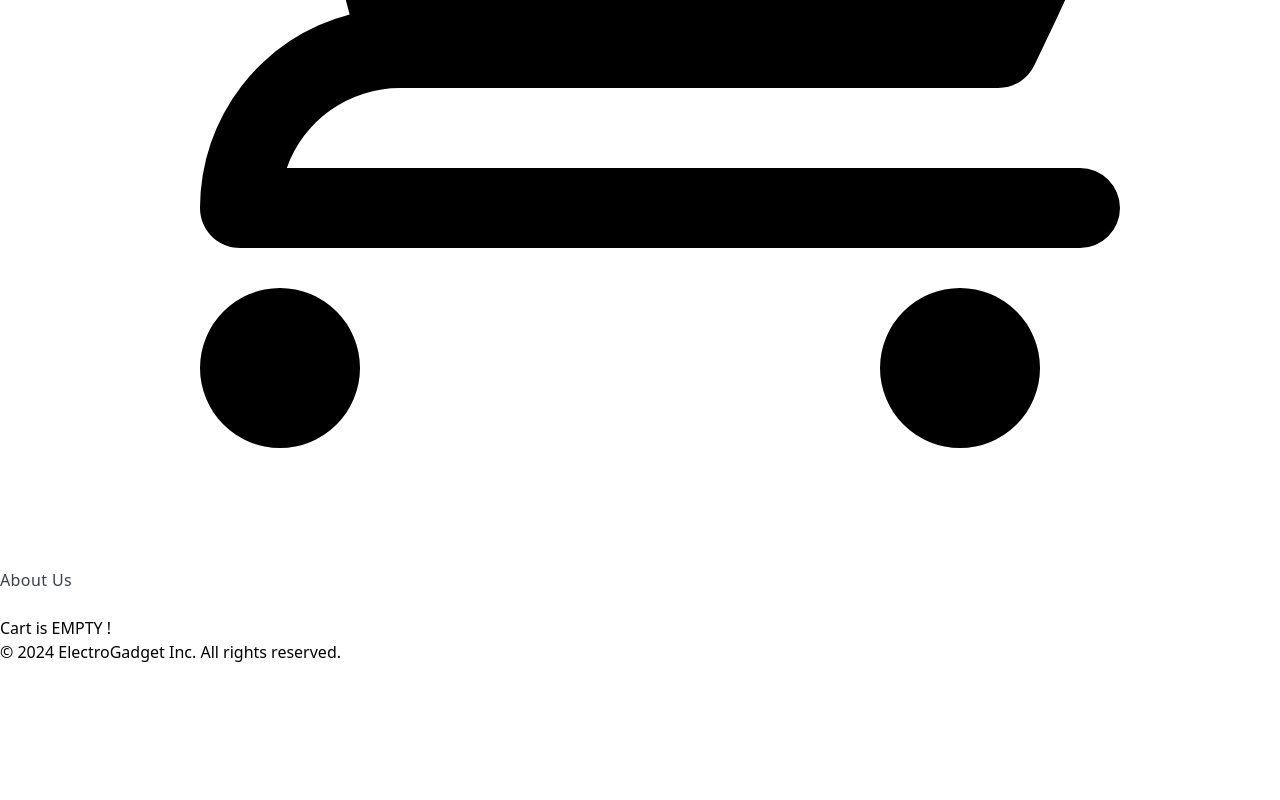
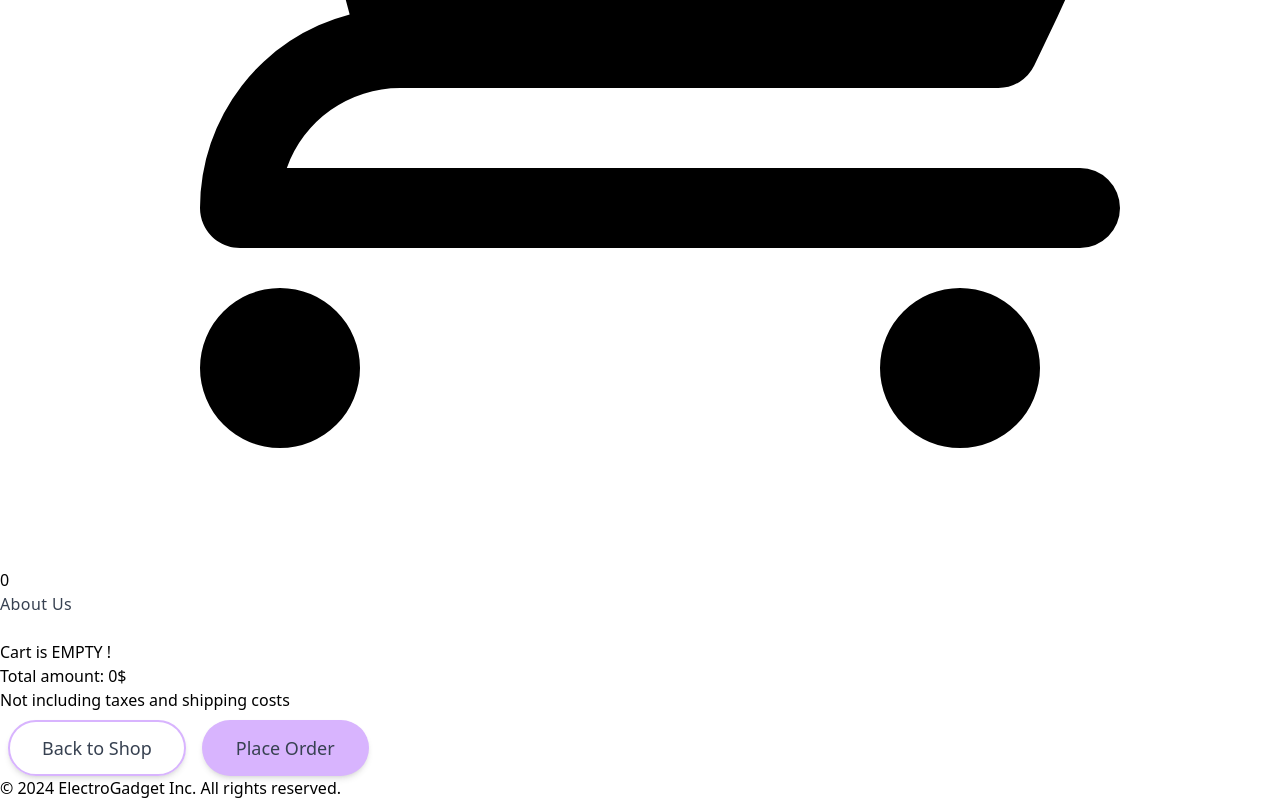
Before and after one commit to Miftahulislam2001/Elactro_products_gadget, a React (Vite) app: page /cart in a window 1280 px wide. Shown: the part 2064-2864 px from the top of the page. Before the commit the page ends 2728 px from the top, so only its background shows below. Built offline with nearby package versions, Linux system fonts and the light colour scheme.

Commit message:
Context Api Added

```diff
--- a/src/App.jsx
+++ b/src/App.jsx
@@ -1,16 +1,25 @@
-import React from "react";
+import React, { createContext, useState } from "react";
 import Header from "./components/Header";
-import { Outlet } from "react-router-dom";
+import { Outlet, useLoaderData } from "react-router-dom";
 import Footer from "./components/Footer";
 
+export const productsContext = createContext([]);
+export const cartContext = createContext([]);
+
 const App = () => {
+  const { cartArray, products } = useLoaderData();
+  const [cart, setCart] = useState(cartArray);
+
   return (
-    <div>
-      <Header/>
-      <div className="min-h-[calc(100vh-137px)]">
-      <Outlet/></div>
-      <Footer/>
-    </div>
+    <productsContext.Provider value={products}>
+      <cartContext.Provider value={[cart, setCart]}>
+        <Header />
+        <div className="min-h-[calc(100vh-137px)]">
+          <Outlet />
+        </div>
+        <Footer />
+      </cartContext.Provider>
+    </productsContext.Provider>
   );
 };
 
--- a/src/components/Cart.jsx
+++ b/src/components/Cart.jsx
@@ -1,22 +1,56 @@
 import React from 'react';
-import { useLoaderData } from 'react-router-dom';
-import { getStoredCart } from '../utilities/fakeDB';
+import { Link, useLoaderData } from 'react-router-dom';
+import { removeCartFromDB } from '../utilities/fakeDB';
 import CartItem from './CartItem';
 
 const Cart = () => {
-    const {cartArray} = useLoaderData();
-    console.log(cartArray);
+    const { cartArray } = useLoaderData();
+
+    //======== Total Price =======//
+    let total = 0;
+    if (cartArray.length > 0) {
+        for (const item of cartArray) {
+            total = total + item.price * item.quantity;
+        }
+    };
+
+    //======== Remove Cart =======//
+    const handleRemoveItem = (id) =>{
+        removeCartFromDB(id)
+    }
+
     return (
         <div className='flex min-h-screen items-start justify-center bg-gray-100 text-gray-900'>
-             <div className='flex flex-col max-w-3xl p-6 space-y-4 sm:p-10 '>
-                <h2 className='text-xl font-semibold'>{cartArray.length ? "Review Cart Items":"Cart is EMPTY !"}</h2>
+            <div className='flex flex-col max-w-3xl p-6 space-y-4 sm:p-10 '>
+                <h2 className='text-xl font-semibold'>{cartArray.length ? "Review Cart Items" : "Cart is EMPTY !"}</h2>
 
                 <ul className='flex flex-col divide-y divide-gray-700'>
                     {
-                        cartArray.map(cartItem => <CartItem key={cartItem.id} cartItem={cartItem}/>)
+                        cartArray.map(cartItem => <CartItem key={cartItem.id} cartItem={cartItem} handleRemoveItem = {handleRemoveItem} />)
                     }
                 </ul>
-             </div>
+
+                <div className='space-y-1 text-right'>
+                    <p className='font-semibold'>
+                        Total amount: <span>{total}$</span>
+                    </p>
+                    <p className='text-sm text-gray-400'>
+                        Not including taxes and shipping costs
+                    </p>
+                </div>
+
+                <div className="flex justify-end space-x-4">
+                    {/* Conditional Rendering */}
+                    {
+                        cartArray.length > 0 ?
+                            <button className='btn-outlined'>Clear Cart</button>
+                            :
+                            <Link to="/shop"><button className='btn-outlined'>Back to Shop</button></Link>
+                    }
+
+                    <button className='btn-primary'>Place Order</button>
+                </div>
+            </div>
         </div>
     );
 };
--- a/src/components/CartItem.jsx
+++ b/src/components/CartItem.jsx
@@ -1,7 +1,7 @@
 import React from 'react'
 
-const CartItem = ({cartItem}) => {
-  const { id, name, price, quantity, picture } = cartItem
+const CartItem = ({cartItem, handleRemoveItem}) => {
+  const {id, name, price, quantity, picture } = cartItem
   return (
     <li className='flex flex-col py-6 sm:flex-row sm:justify-between'>
       <div className='flex w-full space-x-2 sm:space-x-4'>
@@ -27,7 +27,7 @@ const CartItem = ({cartItem}) => {
           </div>
           <div className='flex text-sm divide-x'>
             <button
-
+              onClick={()=> handleRemoveItem(id)}
               type='button'
               className='flex items-center px-2 py-1 pl-0 space-x-1'
             >
--- a/src/components/Header.jsx
+++ b/src/components/Header.jsx
@@ -1,8 +1,11 @@
-import React, { useState } from 'react'
+import React, { useContext, useState } from 'react'
 import { Link, NavLink } from 'react-router-dom'
 import { ShoppingCartIcon } from '@heroicons/react/24/solid'
+import { cartContext } from '../App'
 
 const Header = () => {
+    const [cart, setCart] = useContext(cartContext)
+
     const [isMenuOpen, setIsMenuOpen] = useState(false)
     return (
         <div className='px-4 py-5 mx-auto sm:max-w-xl md:max-w-full lg:max-w-screen-xl md:px-24 lg:px-8 shadow border-2 border-gray-50'>
@@ -48,6 +51,7 @@ const Header = () => {
                         <Link to='/cart' aria-label='Cart' title='Cart'>
                             <div className='relative py-3'>
                                 <ShoppingCartIcon className='h-6 w-6 text-purple-500' />
+                                <p className='absolute bottom-5 left-6'>{cart.length}</p>
                             </div>
                         </Link>
                     </li>
@@ -147,6 +151,7 @@ const Header = () => {
                                             >
                                                 <div className='relative py-3'>
                                                     <ShoppingCartIcon className='h-6 w-6 text-cyan-400' />
+                                                    <p className='absolute bottom-5 left-6'>{cart.length}</p>
                                                 </div>
                                             </Link>
                                         </li>
--- a/src/components/Shop.jsx
+++ b/src/components/Shop.jsx
@@ -1,11 +1,12 @@
-import React from 'react';
+import React, { useContext } from 'react';
 import { useLoaderData } from 'react-router-dom';
 import ProductsCard from './ProductsCard';
 import { addToDb } from '../utilities/fakeDB';
+import { productsContext } from '../App';
 
 const Shop = () => {
-    const productsData = useLoaderData()
-
+    //const productsData = useLoaderData()
+    const productsData = useContext(productsContext)
     const handleAddToCart = (id)=>{
         addToDb(id);
     }
--- a/src/main.jsx
+++ b/src/main.jsx
@@ -19,6 +19,7 @@ const router = createBrowserRouter([
     path: "/",
     element: <App/>,
     errorElement: <ErrorPage/>,
+    loader: productsAndCartData,
     children: [
       {
         path: "/",
--- a/src/utilities/fakeDB.js
+++ b/src/utilities/fakeDB.js
@@ -21,7 +21,7 @@ const addToDb = (id) =>{
 }
 
 
-//========= get stored data from local storage =========//
+//========= Get stored data from local storage =========//
 const getStoredCart = () =>{
     let shoppingCart = {};
     const storedCart = localStorage.getItem("shoppingCart")
@@ -31,9 +31,21 @@ const getStoredCart = () =>{
     return shoppingCart;
 }
 
+//==== Remove Specific Cart from Local storage =====//
+const removeCartFromDB = (id) =>{
+    const storedCart = localStorage.getItem('shoppingCart');
+    if(storedCart){
+        const shoppingCart = JSON.parse(storedCart)
+        if(id in shoppingCart){
+            delete shoppingCart[id]
+            localStorage.setItem('shoppingCart', JSON.stringify(shoppingCart))
+        }
+    }
+};
 
 
 export {
     addToDb,
-    getStoredCart
+    getStoredCart,
+    removeCartFromDB
 };
```
